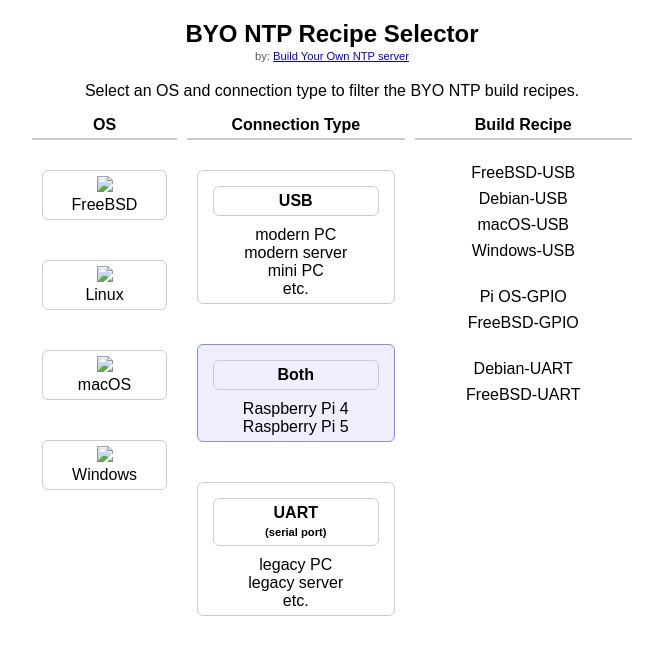
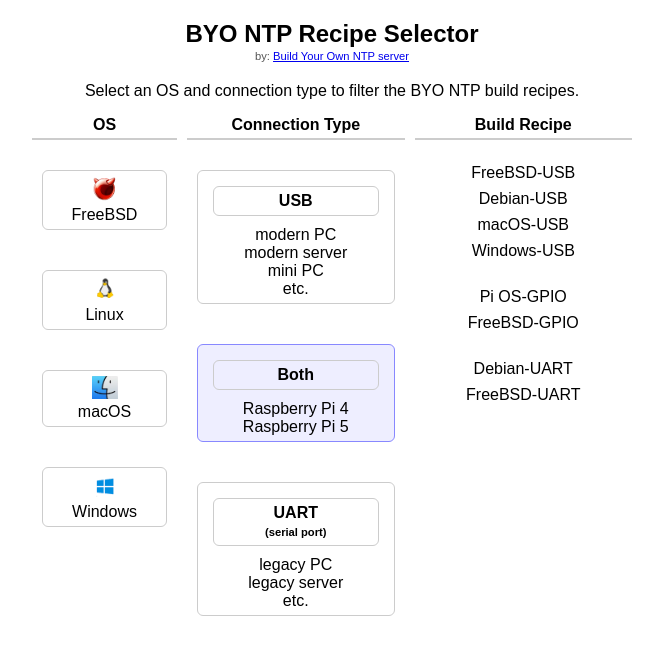
Before and after one commit to BYO-NTP/BYO-NTP.github.io, a website: page htdocs/byontp-recipes.html in a window 1280 px wide. Shown: the whole page, without its empty margins (308-971 px from the left). Drawn offline with Linux system fonts and the light colour scheme.

Commit message:
fix img urls

```diff
--- a/htdocs/byontp-recipes.html
+++ b/htdocs/byontp-recipes.html
@@ -89,10 +89,10 @@
     <div class="column-header">Build Recipe</div>
 
     <div class="os">
-      <div data-os="FreeBSD"><img src="/img/os/freebsd.png" width="26px"><br>FreeBSD</div>
-      <div data-os="Linux"><img src="/img/os/linux.png" width="26px"><br>Linux</div>
-      <div data-os="macOS"><img src="/img/os/macos.jpg" width="26px"><br>macOS</div>
-      <div data-os="Windows"><img src="/img/os/windows.png" width="26px"><br>Windows</div>
+      <div data-os="FreeBSD"><img src="/img/logo/freebsd.png" width="26px"><br>FreeBSD</div>
+      <div data-os="Linux"><img src="/img/logo/linux.png" width="26px"><br>Linux</div>
+      <div data-os="macOS"><img src="/img/logo/macos.jpg" width="26px"><br>macOS</div>
+      <div data-os="Windows"><img src="/img/logo/windows.png" width="26px"><br>Windows</div>
     </div>
 
     <div class="connection">
```
Also changed, not shown: htdocs/img/wiki/dns-srv-lookup.png (added).
